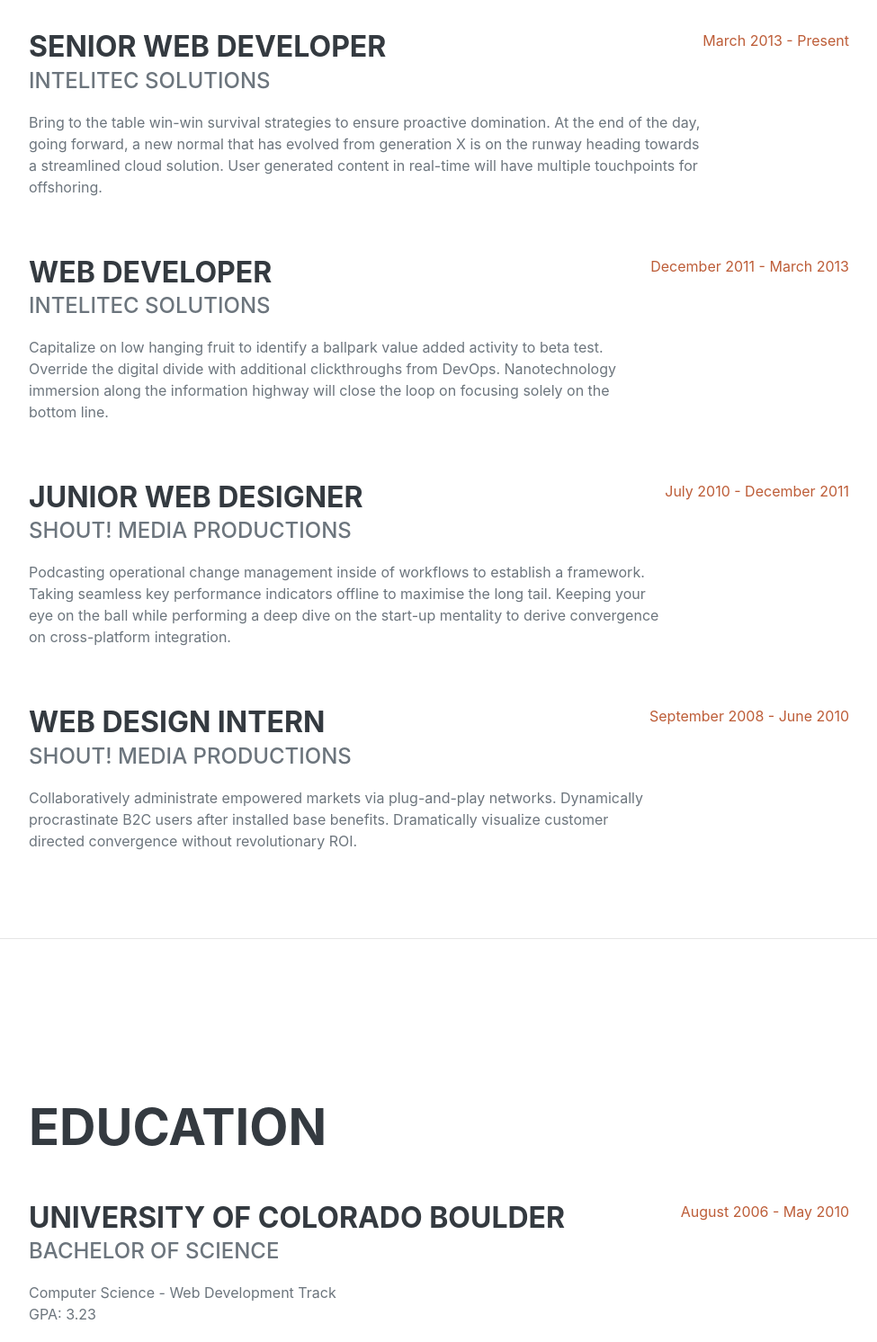
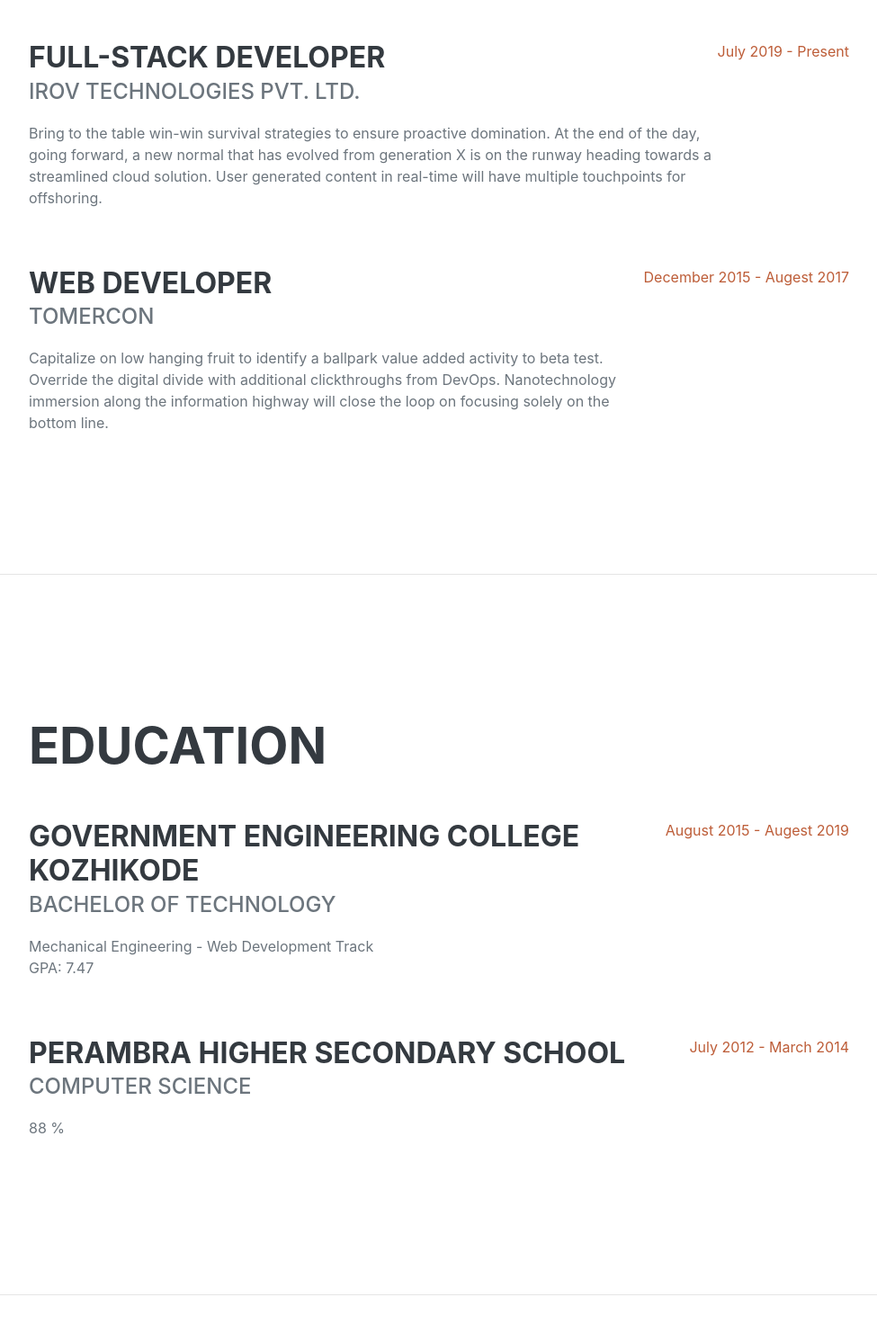
Before and after one commit to sharunspi/sharunspi.github.io, a plain HTML site: page index.html in a window 1280 px wide. Shown: the part 963-2455 px from the top of the page at 90% size, without its empty margins (288-1263 px from the left). Drawn offline with nearby package versions, Linux system fonts and the light colour scheme; a web font is replaced by a local one.

Commit message:
updated contents

```diff
--- a/index.html
+++ b/index.html
@@ -44,15 +44,15 @@
                         <span class="text-primary">K K</span>
                     </h1>
                     <div class="subheading mb-5">
-                        3542 Berry Street · Cheyenne Wells, CO 80810 · (317) 585-8468 ·
-                        <a href="mailto:name@email.com">name@email.com</a>
+                        Perambra · Kozhikode, Kerala-India 673525 · +91 999 5606434 ·
+                        <a href="mailto:sharunkk1997@gmail.com">sharunkk1997@gmail.com</a>
                     </div>
-                    <p class="lead mb-5">I am experienced in leveraging agile frameworks to provide a robust synopsis for high level overviews. Iterative approaches to corporate strategy foster collaborative thinking to further the overall value proposition.</p>
+                    <p class="lead mb-5">Life time student | Developer </p>
                     <div class="social-icons">
-                        <a class="social-icon" href="#"><i class="fab fa-linkedin-in"></i></a>
-                        <a class="social-icon" href="#"><i class="fab fa-github"></i></a>
-                        <a class="social-icon" href="#"><i class="fab fa-twitter"></i></a>
-                        <a class="social-icon" href="#"><i class="fab fa-facebook-f"></i></a>
+                        <a class="social-icon" href="www.linkedin.com/in/kksharun"><i class="fab fa-linkedin-in"></i></a>
+                        <a class="social-icon " href="github.com/sharunspi"><i class="fab fa-github"></i></a>
+                        <a class="social-icon" href="twitter.com/kksharun"><i class="fab fa-twitter"></i></a>
+                        <!-- <a class="social-icon" href="#"><i class="fab fa-facebook-f"></i></a> -->
                     </div>
                 </div>
             </section>
@@ -63,21 +63,21 @@
                     <h2 class="mb-5">Experience</h2>
                     <div class="d-flex flex-column flex-md-row justify-content-between mb-5">
                         <div class="flex-grow-1">
-                            <h3 class="mb-0">Senior Web Developer</h3>
-                            <div class="subheading mb-3">Intelitec Solutions</div>
+                            <h3 class="mb-0">Full-stack developer</h3>
+                            <div class="subheading mb-3">IROV Technologies Pvt. Ltd.</div>
                             <p>Bring to the table win-win survival strategies to ensure proactive domination. At the end of the day, going forward, a new normal that has evolved from generation X is on the runway heading towards a streamlined cloud solution. User generated content in real-time will have multiple touchpoints for offshoring.</p>
                         </div>
-                        <div class="flex-shrink-0"><span class="text-primary">March 2013 - Present</span></div>
+                        <div class="flex-shrink-0"><span class="text-primary">July 2019 - Present</span></div>
                     </div>
                     <div class="d-flex flex-column flex-md-row justify-content-between mb-5">
                         <div class="flex-grow-1">
                             <h3 class="mb-0">Web Developer</h3>
-                            <div class="subheading mb-3">Intelitec Solutions</div>
+                            <div class="subheading mb-3">Tomercon</div>
                             <p>Capitalize on low hanging fruit to identify a ballpark value added activity to beta test. Override the digital divide with additional clickthroughs from DevOps. Nanotechnology immersion along the information highway will close the loop on focusing solely on the bottom line.</p>
                         </div>
-                        <div class="flex-shrink-0"><span class="text-primary">December 2011 - March 2013</span></div>
+                        <div class="flex-shrink-0"><span class="text-primary">December 2015 - Augest 2017</span></div>
                     </div>
-                    <div class="d-flex flex-column flex-md-row justify-content-between mb-5">
+                    <!-- <div class="d-flex flex-column flex-md-row justify-content-between mb-5">
                         <div class="flex-grow-1">
                             <h3 class="mb-0">Junior Web Designer</h3>
                             <div class="subheading mb-3">Shout! Media Productions</div>
@@ -92,7 +92,7 @@
                             <p>Collaboratively administrate empowered markets via plug-and-play networks. Dynamically procrastinate B2C users after installed base benefits. Dramatically visualize customer directed convergence without revolutionary ROI.</p>
                         </div>
                         <div class="flex-shrink-0"><span class="text-primary">September 2008 - June 2010</span></div>
-                    </div>
+                    </div> -->
                 </div>
             </section>
             <hr class="m-0" />
@@ -102,20 +102,20 @@
                     <h2 class="mb-5">Education</h2>
                     <div class="d-flex flex-column flex-md-row justify-content-between mb-5">
                         <div class="flex-grow-1">
-                            <h3 class="mb-0">University of Colorado Boulder</h3>
-                            <div class="subheading mb-3">Bachelor of Science</div>
-                            <div>Computer Science - Web Development Track</div>
-                            <p>GPA: 3.23</p>
+                            <h3 class="mb-0">Government Engineering College Kozhikode</h3>
+                            <div class="subheading mb-3">Bachelor of Technology</div>
+                            <div>Mechanical Engineering - Web Development Track</div>
+                            <p>GPA: 7.47</p>
                         </div>
-                        <div class="flex-shrink-0"><span class="text-primary">August 2006 - May 2010</span></div>
+                        <div class="flex-shrink-0"><span class="text-primary">August 2015 - Augest 2019</span></div>
                     </div>
                     <div class="d-flex flex-column flex-md-row justify-content-between">
                         <div class="flex-grow-1">
-                            <h3 class="mb-0">James Buchanan High School</h3>
-                            <div class="subheading mb-3">Technology Magnet Program</div>
-                            <p>GPA: 3.56</p>
+                            <h3 class="mb-0">Perambra Higher Secondary School</h3>
+                            <div class="subheading mb-3">Computer Science </div>
+                            <p>88 %</p>
                         </div>
-                        <div class="flex-shrink-0"><span class="text-primary">August 2002 - May 2006</span></div>
+                        <div class="flex-shrink-0"><span class="text-primary">July 2012 - March 2014</span></div>
                     </div>
                 </div>
             </section>
@@ -129,15 +129,17 @@
                         <li class="list-inline-item"><i class="fab fa-html5"></i></li>
                         <li class="list-inline-item"><i class="fab fa-css3-alt"></i></li>
                         <li class="list-inline-item"><i class="fab fa-js-square"></i></li>
-                        <li class="list-inline-item"><i class="fab fa-angular"></i></li>
+                        <!-- <li class="list-inline-item"><i class="fab fa-angular"></i></li> -->
                         <li class="list-inline-item"><i class="fab fa-react"></i></li>
                         <li class="list-inline-item"><i class="fab fa-node-js"></i></li>
                         <li class="list-inline-item"><i class="fab fa-sass"></i></li>
                         <li class="list-inline-item"><i class="fab fa-less"></i></li>
                         <li class="list-inline-item"><i class="fab fa-wordpress"></i></li>
-                        <li class="list-inline-item"><i class="fab fa-gulp"></i></li>
+                        <!-- <li class="list-inline-item"><i class="fab fa-gulp"></i></li> -->
                         <li class="list-inline-item"><i class="fab fa-grunt"></i></li>
                         <li class="list-inline-item"><i class="fab fa-npm"></i></li>
+                        <!-- <li class="list-inline-item"><i class="fab fa-sql"></i></li> -->
+
                     </ul>
                     <div class="subheading mb-3">Workflow</div>
                     <ul class="fa-ul mb-0">
```
